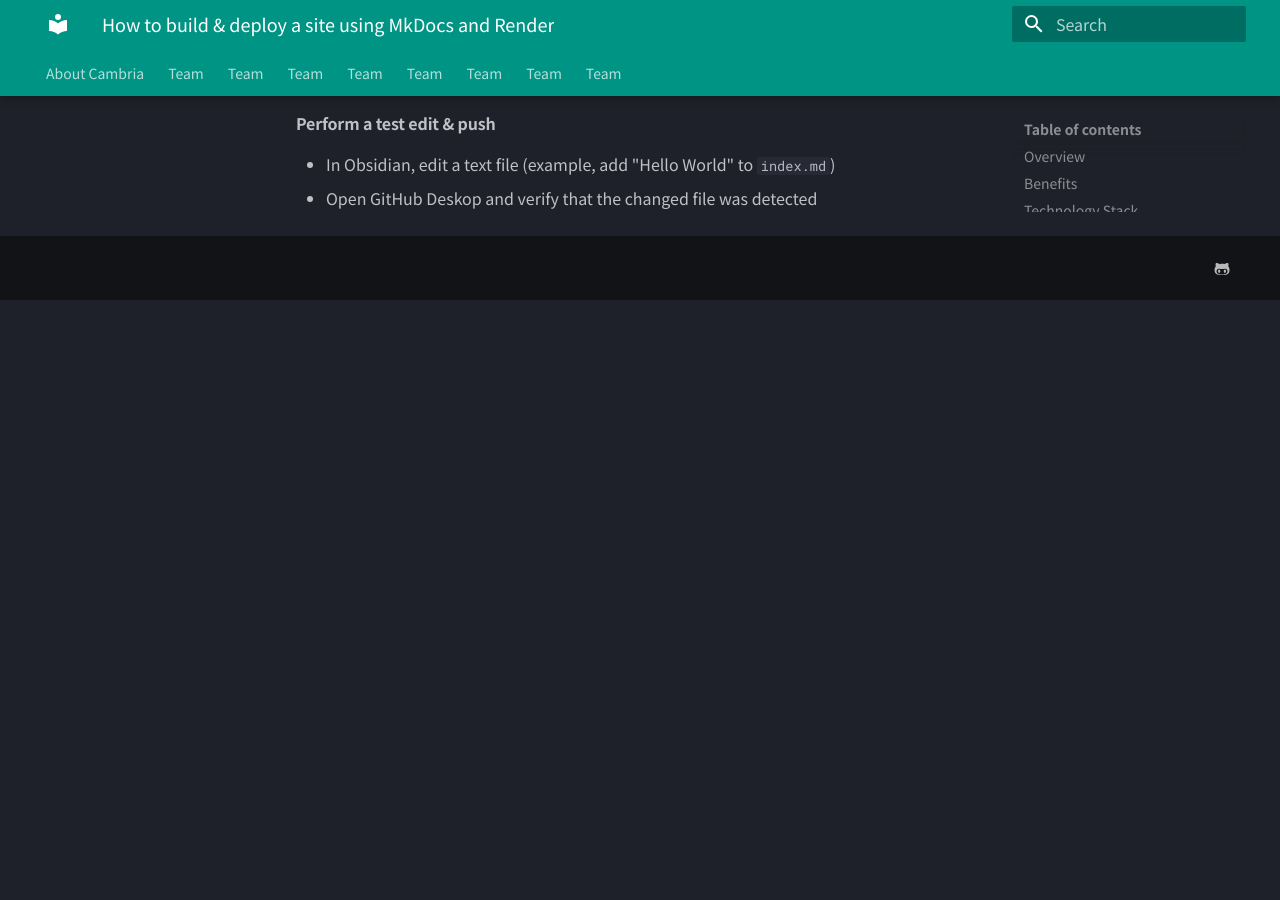
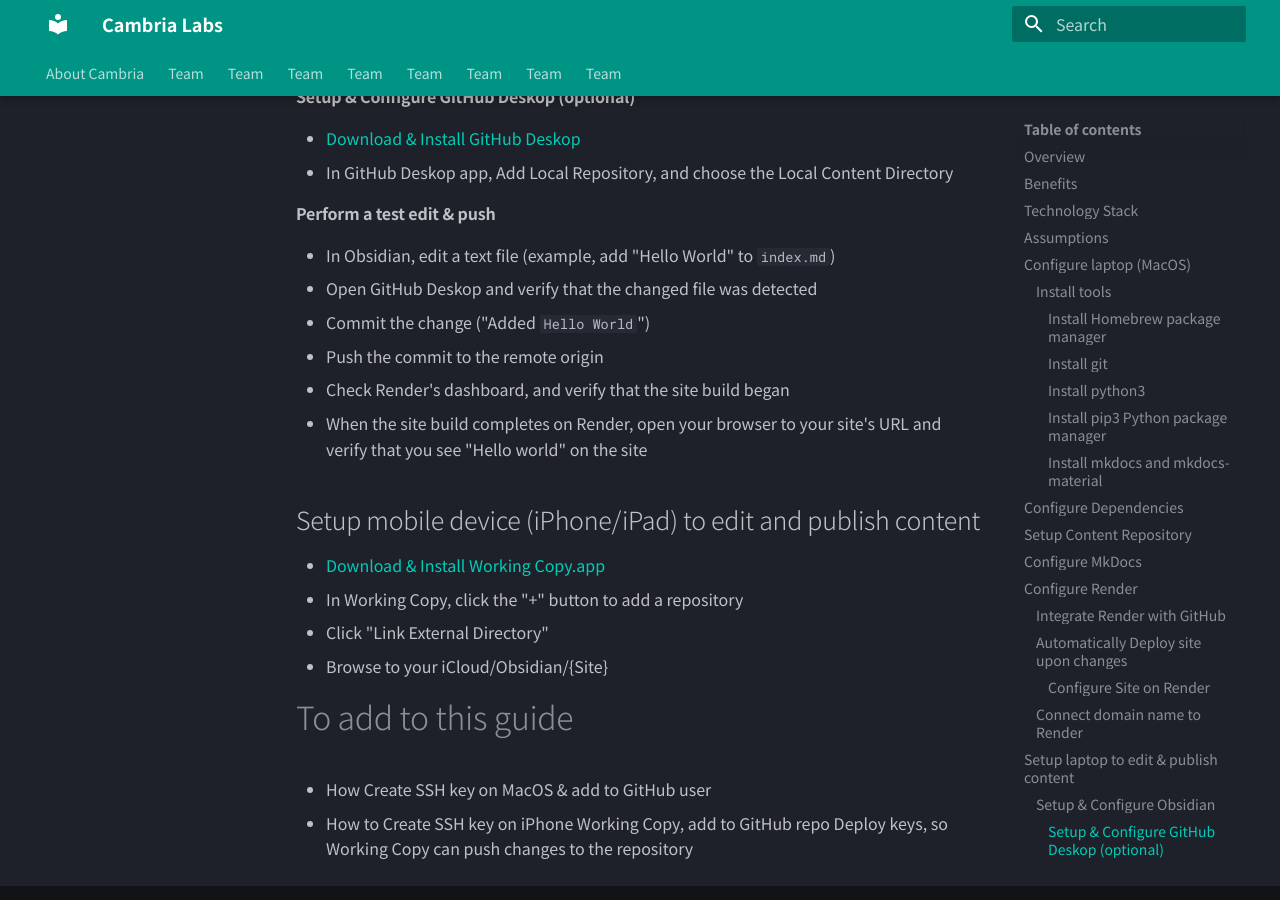
Before and after one commit to jro-cambria/site_www.cambria-labs.com, an MkDocs documentation site: the page built from docs/kb/how-to/build-site.md, in a window 1280 px wide and 900 px high, scrolled down 4153 px. Built offline with MkDocs 1.6.1 and Material for MkDocs 9.7.7, drawn with Linux system fonts in a browser that asks for light colours; before the commit the page ends 4453 px from its top, so only the background shows below that; some of the changed text lies outside the part shown.

Commit message:
update site build

````diff
--- a/docs/kb/how-to/build-site.md
+++ b/docs/kb/how-to/build-site.md
@@ -93,7 +93,14 @@ Initialize `git` repository in this folder:
 `git init`
 
 Add files to git, do an initial commit, push to repository
-`{TODO: Add git commands here}`
+```
+{TODO: Add git commands here}
+# Add new files to the repository
+# Initial commit
+# Add Remote Origin
+# Test push using git cli
+```
+`
 
 Verify content made it to GitHub repository.
 - Example: https://github.com/cambria-labs/site_www.cambria-labs.com
@@ -129,3 +136,17 @@ Verify content made it to GitHub repository.
 #### Perform a test edit & push
 - In Obsidian, edit a text file (example, add "Hello World" to `index.md`)
 - Open GitHub Deskop and verify that the changed file was detected
+- Commit the change ("Added `Hello World`")
+- Push the commit to the remote origin
+- Check Render's dashboard, and verify that the site build began
+- When the site build completes on Render, open your browser to your site's URL and verify that you see "Hello world" on the site
+
+## Setup mobile device (iPhone/iPad) to edit and publish content
+- [Download & Install Working Copy.app](https://workingcopy.app/)
+- In Working Copy, click the "+" button to add a repository
+- Click "Link External Directory"
+- Browse to your iCloud/Obsidian/{Site}
+
+# To add to this guide
+- How Create SSH key on MacOS & add to GitHub user
+- How to Create SSH key on iPhone Working Copy, add to GitHub repo Deploy keys, so Working Copy can push changes to the repository
````
